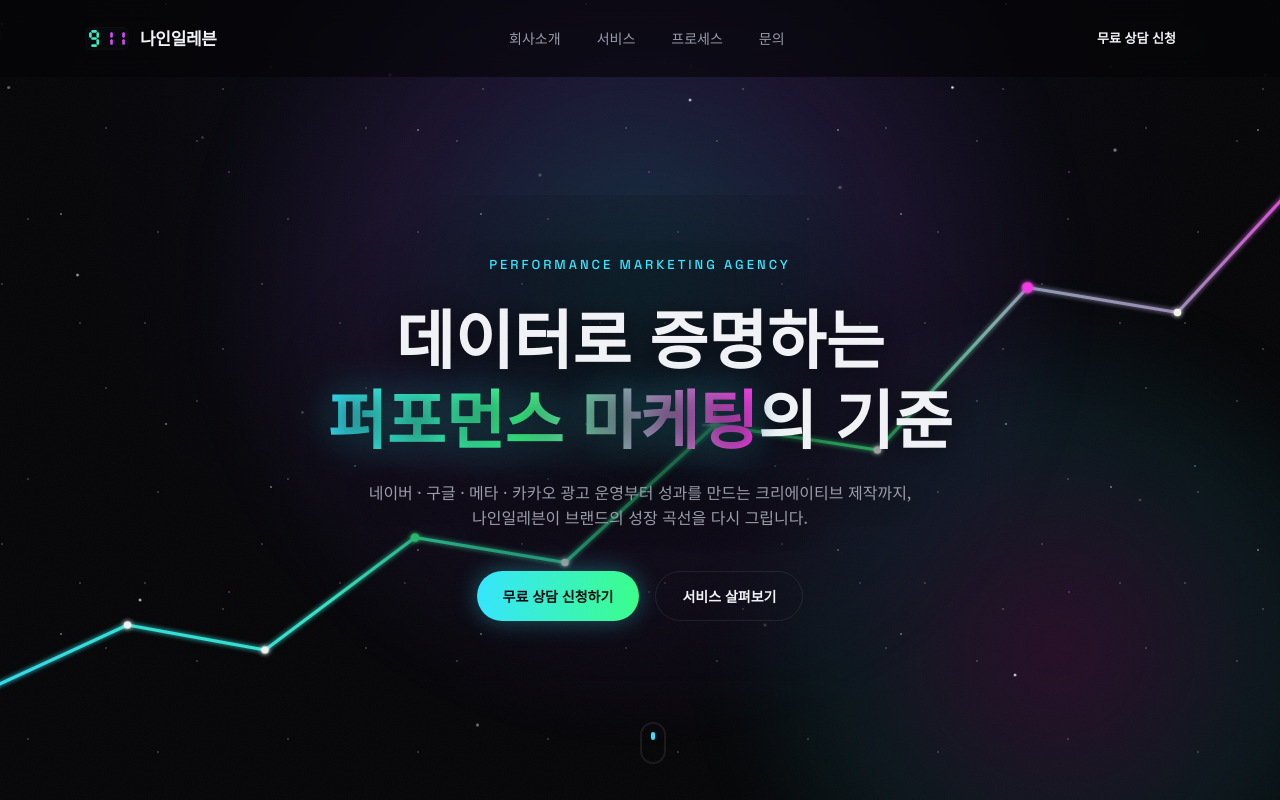
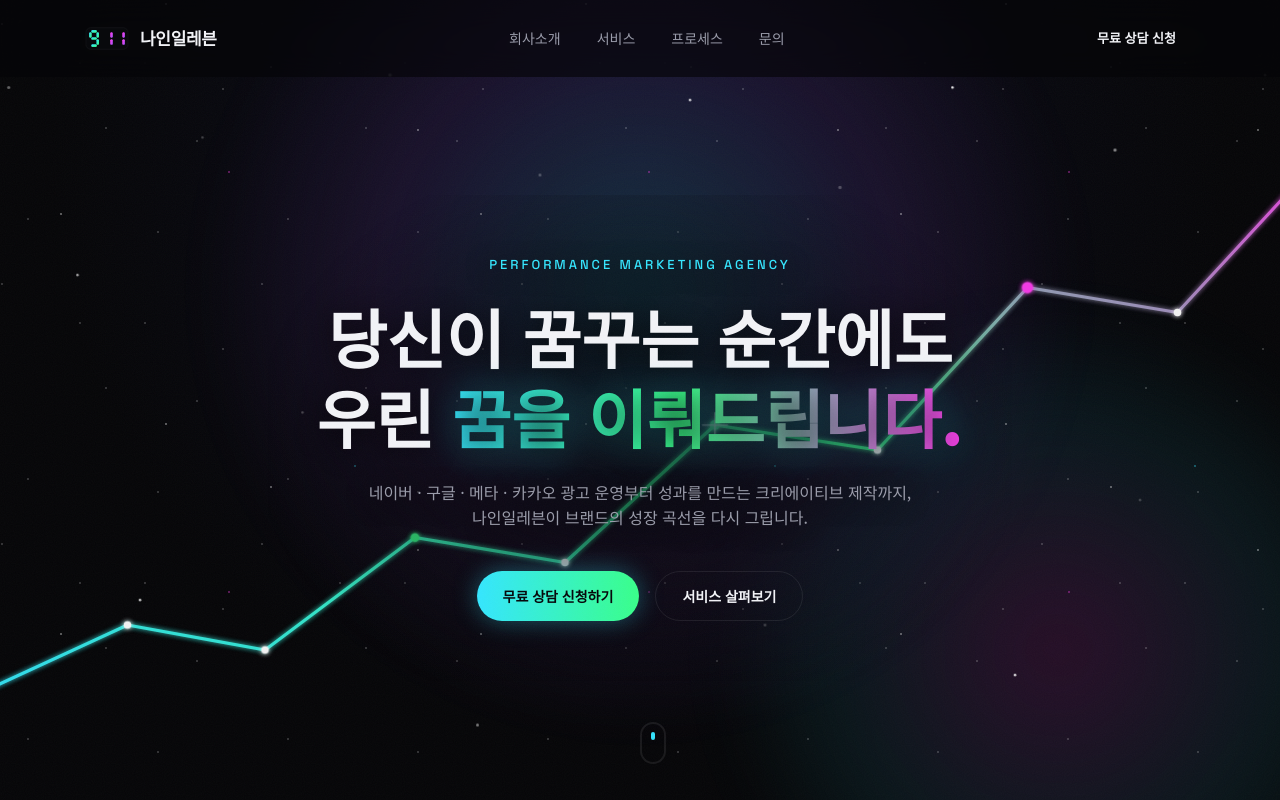
Before and after one commit to worldcon2002-cloud/nine-eleven-site, a plain HTML site: page index.html in a window 1280 px wide. Shown: the top 800 px of the page. Drawn offline with Linux system fonts and the light colour scheme.

Commit message:
Update hero headline copy

```diff
--- a/index.html
+++ b/index.html
@@ -144,8 +144,8 @@
     <div class="container hero-inner">
       <p class="eyebrow reveal">PERFORMANCE MARKETING AGENCY</p>
       <h1 class="reveal">
-        데이터로 증명하는<br>
-        <span class="neon-text">퍼포먼스 마케팅</span>의 기준
+        당신이 꿈꾸는 순간에도<br>
+        우린 <span class="neon-text">꿈을 이뤄드립니다.</span>
       </h1>
       <p class="hero-desc reveal">
         네이버 · 구글 · 메타 · 카카오 광고 운영부터 성과를 만드는 크리에이티브 제작까지,<br>
```
